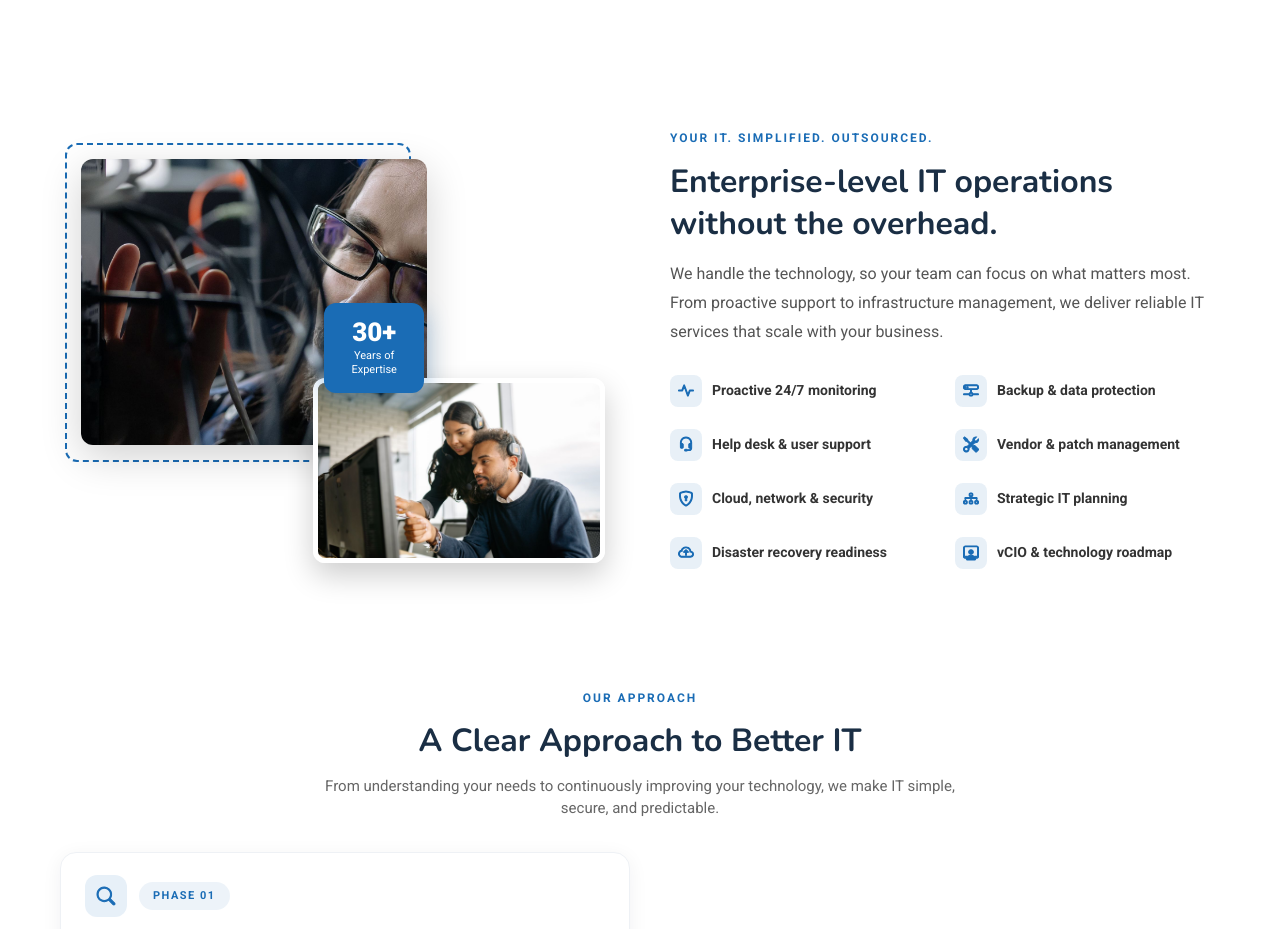
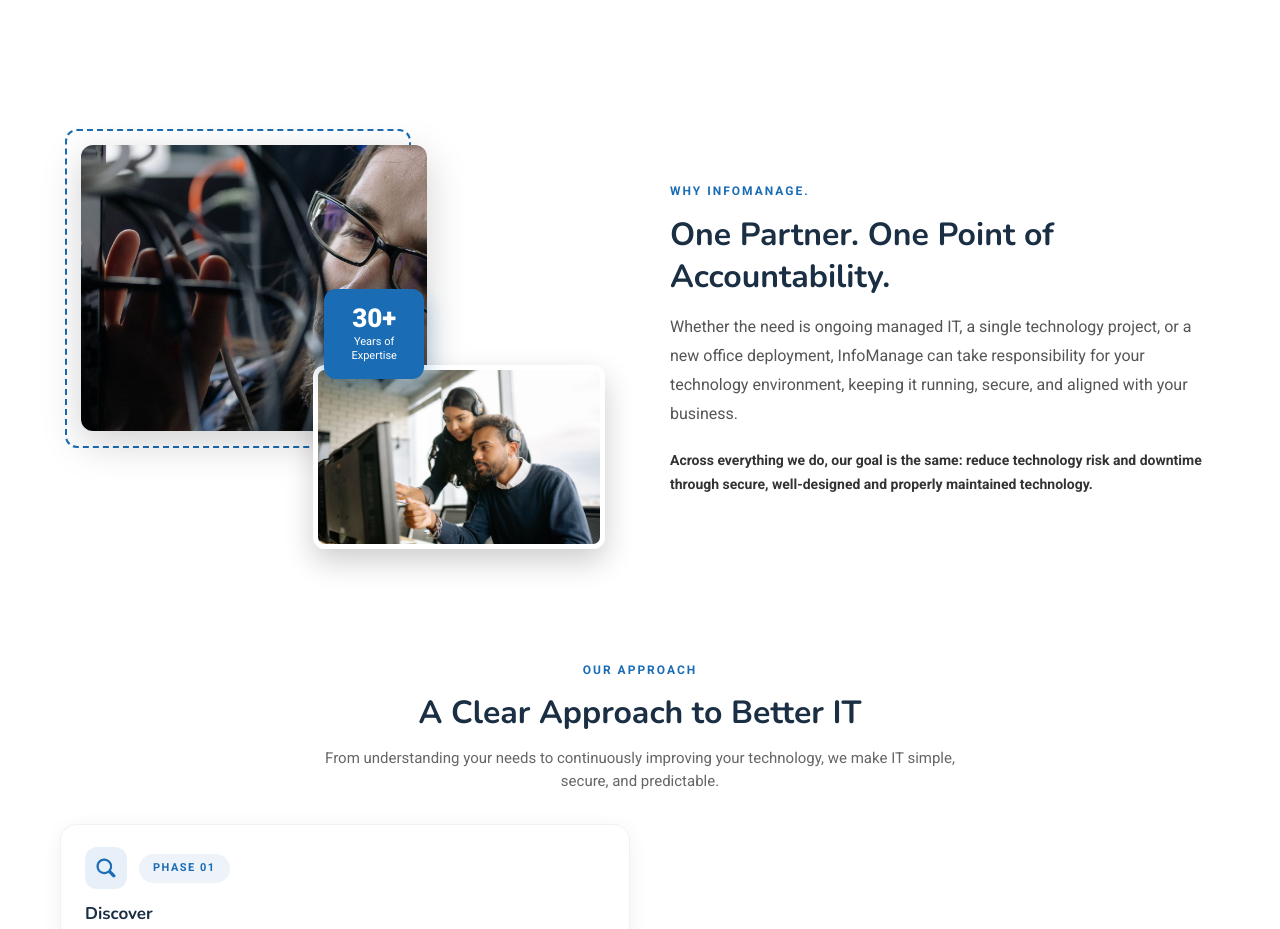
Before and after one commit to dorisashehi/new_site, a React (Vite) app: page / in a window 1280 px wide. Shown: the part 1820-2749 px from the top of the page. Built offline with nearby package versions, Linux system fonts and the light colour scheme.

Commit message:
Section Why infomanage fixed

```diff
--- a/src/components/About.jsx
+++ b/src/components/About.jsx
@@ -1,144 +1,176 @@
 const coverageItems = [
-  { icon: 'bi-activity', text: 'Proactive 24/7 monitoring' },
-  { icon: 'bi-hdd-network', text: 'Backup & data protection' },
-  { icon: 'bi-headset', text: 'Help desk & user support' },
-  { icon: 'bi-tools', text: 'Vendor & patch management' },
-  { icon: 'bi-shield-lock', text: 'Cloud, network & security' },
-  { icon: 'bi-diagram-3', text: 'Strategic IT planning' },
-  { icon: 'bi-cloud-arrow-up', text: 'Disaster recovery readiness' },
-  { icon: 'bi-person-workspace', text: 'vCIO & technology roadmap' },
+  { icon: "bi-activity", text: "Proactive 24/7 monitoring" },
+  { icon: "bi-hdd-network", text: "Backup & data protection" },
+  { icon: "bi-headset", text: "Help desk & user support" },
+  { icon: "bi-tools", text: "Vendor & patch management" },
+  { icon: "bi-shield-lock", text: "Cloud, network & security" },
+  { icon: "bi-diagram-3", text: "Strategic IT planning" },
+  { icon: "bi-cloud-arrow-up", text: "Disaster recovery readiness" },
+  { icon: "bi-person-workspace", text: "vCIO & technology roadmap" },
 ];
 
 export default function About() {
   return (
-    <section id="about" className="about-section" style={{ padding: '56px 0' }}>
+    <section id="about" className="about-section" style={{ padding: "56px 0" }}>
       <div className="container">
-        <div style={{ display: 'flex', flexWrap: 'wrap', gap: 60, alignItems: 'center' }}>
+        <div
+          style={{
+            display: "flex",
+            flexWrap: "wrap",
+            gap: 60,
+            alignItems: "center",
+          }}
+        >
           {/* Left: image collage */}
-          <div style={{ flex: '1 1 400px' }} data-aos="fade-right">
-            <div style={{ position: 'relative', maxWidth: 540, height: 420, margin: '0 auto' }}>
+          <div style={{ flex: "1 1 400px" }} data-aos="fade-right">
+            <div
+              style={{
+                position: "relative",
+                maxWidth: 540,
+                height: 420,
+                margin: "0 auto",
+              }}
+            >
               {/* dashed frame */}
               <div
                 style={{
-                  position: 'absolute',
+                  position: "absolute",
                   top: 0,
                   left: 0,
-                  width: '64%',
-                  height: '76%',
-                  border: '2px dashed var(--accent)',
+                  width: "64%",
+                  height: "76%",
+                  border: "2px dashed var(--accent)",
                   borderRadius: 12,
                 }}
               />
               {/* main photo */}
               <div
                 style={{
-                  position: 'absolute',
+                  position: "absolute",
                   top: 16,
                   left: 16,
-                  width: '64%',
-                  height: '68%',
+                  width: "64%",
+                  height: "68%",
                   borderRadius: 12,
-                  overflow: 'hidden',
-                  boxShadow: '0 12px 40px rgba(0,0,0,0.18)',
+                  overflow: "hidden",
+                  boxShadow: "0 12px 40px rgba(0,0,0,0.18)",
                 }}
               >
                 <img
                   src="/images/about/it-technician.jpg"
                   alt="IT technician managing server and network infrastructure"
-                  style={{ width: '100%', height: '100%', objectFit: 'cover', display: 'block' }}
+                  style={{
+                    width: "100%",
+                    height: "100%",
+                    objectFit: "cover",
+                    display: "block",
+                  }}
                 />
               </div>
               {/* second photo */}
               <div
                 style={{
-                  position: 'absolute',
+                  position: "absolute",
                   bottom: 0,
                   right: 0,
-                  width: '54%',
-                  height: '44%',
+                  width: "54%",
+                  height: "44%",
                   borderRadius: 12,
-                  overflow: 'hidden',
-                  border: '5px solid #fff',
-                  boxShadow: '0 12px 30px rgba(0,0,0,0.2)',
+                  overflow: "hidden",
+                  border: "5px solid #fff",
+                  boxShadow: "0 12px 30px rgba(0,0,0,0.2)",
                 }}
               >
                 <img
                   src="/images/about/support-team.jpg"
                   alt="Help desk technicians providing user support"
-                  style={{ width: '100%', height: '100%', objectFit: 'cover', display: 'block' }}
+                  style={{
+                    width: "100%",
+                    height: "100%",
+                    objectFit: "cover",
+                    display: "block",
+                  }}
                 />
               </div>
               {/* badge */}
               <div
                 style={{
-                  position: 'absolute',
-                  top: '38%',
-                  left: '48%',
+                  position: "absolute",
+                  top: "38%",
+                  left: "48%",
                   minWidth: 100,
-                  background: 'var(--accent)',
-                  color: '#fff',
-                  padding: '16px 18px',
+                  background: "var(--accent)",
+                  color: "#fff",
+                  padding: "16px 18px",
                   borderRadius: 12,
-                  textAlign: 'center',
-                  boxShadow: '0 8px 24px rgba(26, 108, 181, 0.4)',
+                  textAlign: "center",
+                  boxShadow: "0 8px 24px rgba(26, 108, 181, 0.4)",
                 }}
                 data-aos="fade-up"
                 data-aos-delay="200"
               >
-                <div style={{ fontSize: 26, fontWeight: 900, lineHeight: 1 }}>30+</div>
+                <div style={{ fontSize: 26, fontWeight: 900, lineHeight: 1 }}>
+                  30+
+                </div>
                 <div style={{ fontSize: 11, marginTop: 4, lineHeight: 1.3 }}>
-                  Years of<br />Expertise
+                  Years of
+                  <br />
+                  Expertise
                 </div>
               </div>
             </div>
           </div>
 
           {/* Right: content */}
-          <div style={{ flex: '1 1 400px' }} data-aos="fade-left" data-aos-delay="100">
-            <span style={{ display: 'block', fontSize: 12, fontWeight: 700, textTransform: 'uppercase', letterSpacing: 2, color: 'var(--accent)', marginBottom: 14 }}>
-              Your IT. Simplified. Outsourced.
+          <div
+            style={{ flex: "1 1 400px" }}
+            data-aos="fade-left"
+            data-aos-delay="100"
+          >
+            <span
+              style={{
+                display: "block",
+                fontSize: 12,
+                fontWeight: 700,
+                textTransform: "uppercase",
+                letterSpacing: 2,
+                color: "var(--accent)",
+                marginBottom: 14,
+              }}
+            >
+              WHY INFOMANAGE.
             </span>
-            <h2 style={{ fontSize: 32, fontWeight: 700, color: 'var(--heading-color)', lineHeight: 1.3, marginBottom: 16 }}>
-              Enterprise-level IT operations without the overhead.
+            <h2
+              style={{
+                fontSize: 32,
+                fontWeight: 700,
+                color: "var(--heading-color)",
+                lineHeight: 1.3,
+                marginBottom: 16,
+              }}
+            >
+              One Partner. One Point of Accountability.
             </h2>
-            <p style={{ color: '#555', lineHeight: 1.8, marginBottom: 20, fontSize: 16 }}>
-              We handle the technology, so your team can focus on what matters most.
-              From proactive support to infrastructure management, we deliver reliable
-              IT services that scale with your business.
+            <p
+              style={{
+                color: "#555",
+                lineHeight: 1.8,
+                marginBottom: 20,
+                fontSize: 16,
+              }}
+            >
+              Whether the need is ongoing managed IT, a single technology
+              project, or a new office deployment, InfoManage can take
+              responsibility for your technology environment, keeping it
+              running, secure, and aligned with your business.
             </p>
 
-            <div
-              style={{ display: 'grid', gridTemplateColumns: '1fr 1fr', columnGap: 20, rowGap: 6 }}
-              data-aos="fade-up"
-              data-aos-delay="300"
-            >
-              {coverageItems.map((item, i) => (
-                <div
-                  key={i}
-                  style={{
-                    display: 'flex',
-                    alignItems: 'center',
-                    gap: 10,
-                    padding: '8px 0',
-                  }}
-                >
-                  <div
-                    style={{
-                      width: 32,
-                      height: 32,
-                      borderRadius: 8,
-                      background: 'rgba(26, 108, 181, 0.1)',
-                      display: 'flex',
-                      alignItems: 'center',
-                      justifyContent: 'center',
-                      flexShrink: 0,
-                    }}
-                  >
-                    <i className={`bi ${item.icon}`} style={{ color: 'var(--accent)', fontSize: 15 }} />
-                  </div>
-                  <span style={{ fontSize: 14, fontWeight: 600, color: '#333' }}>{item.text}</span>
-                </div>
-              ))}
+            <div data-aos="fade-up" data-aos-delay="300">
+              <span style={{ fontSize: 14, fontWeight: 600, color: "#333" }}>
+                Across everything we do, our goal is the same: reduce technology
+                risk and downtime through secure, well-designed and properly
+                maintained technology.
+              </span>
             </div>
           </div>
         </div>
```
